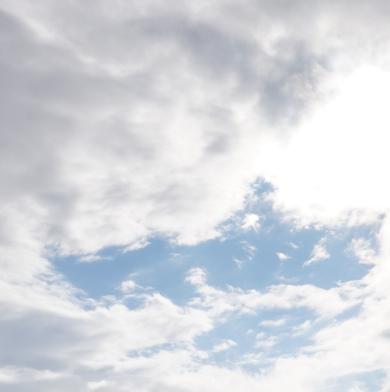
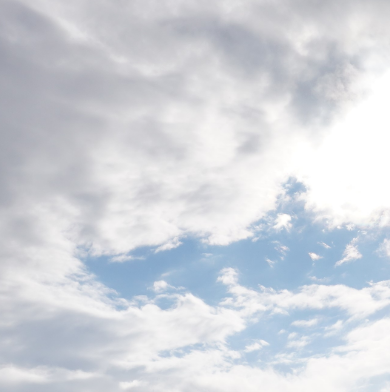
Before and after one commit to KenisaRenee/Matthew-25-40, a plain HTML site: page index.html in a window 390 px wide. Shown: the part 454-846 px from the top of the page. Drawn offline with Linux system fonts and the light colour scheme; a web font is replaced by a local one.

Commit message:
Update styles.css

```diff
--- a/styles.css
+++ b/styles.css
@@ -45,7 +45,7 @@ h2 {
 
 @media (max-width: 600px) {
     body {
-        background-position: top left -4rem;
+        background-position: top left -2rem;
         min-height: 98.3vh;
     }
     main{
```
